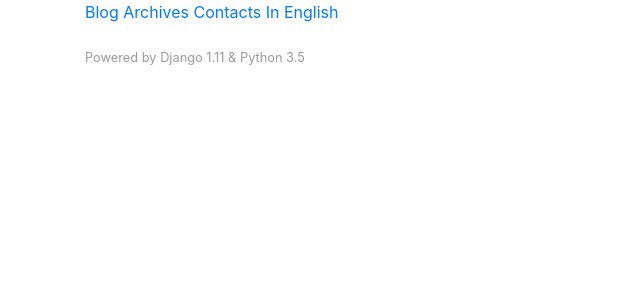
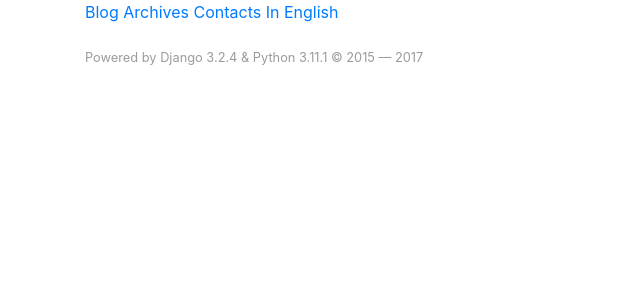
Before and after one commit to adilkhash/notion, a Django app: template templates/base.html in a window 1280 px wide. Shown: the top 300 px of the page, without its empty margins (0-640 px from the left). Run offline with Django 3.2, Linux system fonts and the light colour scheme; the template is opened without the code that fills it, so the values that code supplies are empty; parts of the project's set-up code (start-up, migrations or seed data) failed here and were passed over; some libraries are stand-ins or nearby versions.

Commit message:
updated Django version updated translations

```diff
--- a/apps/blog/context_processor.py
+++ b/apps/blog/context_processor.py
@@ -1,7 +1,11 @@
+import sys
+import django
 from django.conf import settings
 
 
 def generic(request):
     return {
         'DEBUG': settings.DEBUG,
+        'DJANGO_VERSION': django.__version__,
+        'PYTHON_VERSION': sys.version[:6]
     }
--- a/requirements.txt
+++ b/requirements.txt
@@ -1,4 +1,4 @@
-Django==1.11
+Django==1.11.1
 psycopg2==2.7.1
 django-environ==0.4.2
 django-wysiwyg-redactor==0.5.1
--- a/templates/base.html
+++ b/templates/base.html
@@ -96,7 +96,7 @@
         <div class="row">
             <div class="col-md-12">
                 <div class="footer" style="padding-bottom: 20px;padding-top:20px;">
-                    <p><span style="font-size: .8em;color:#9b9b9b;">{% trans 'Powered by Django 1.11 & Python 3.5' %}</span></p>
+                    <p><span style="font-size: .8em;color:#9b9b9b;">{% trans 'Powered by' %} Django {{ DJANGO_VERSION }} & Python {{ PYTHON_VERSION }} © 2015 — {% now 'Y' %}</span></p>
                 </div>
             </div>
         </div>
```
Also changed, not shown: locale/en/LC_MESSAGES/django.po, locale/ru/LC_MESSAGES/django.po.
